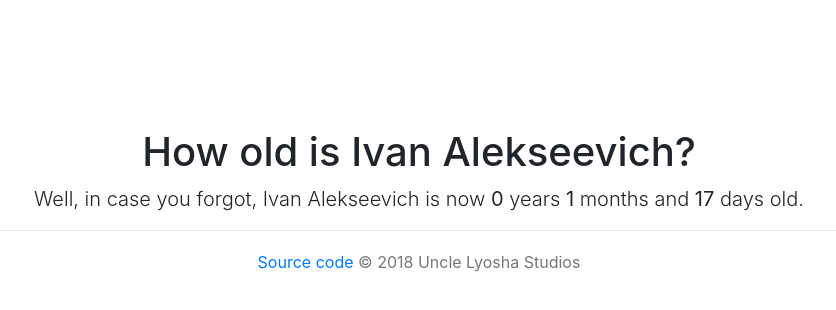
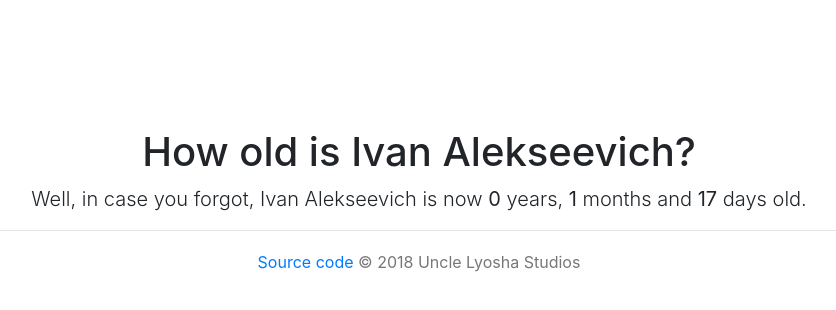
Before and after one commit to STYTZ/how-old-is-ivan-alekseevich, a plain HTML site: page index.html in a window 1280 px wide. Shown: the full height of the page, 221-1057 px from the left. Drawn offline with nearby package versions, Linux system fonts and the light colour scheme.

Commit message:
add comma

```diff
--- a/index.html
+++ b/index.html
@@ -17,7 +17,7 @@
 
       <div>
         <h1>How old is Ivan Alekseevich?</h1>
-        <p class="lead">Well, in case you forgot, Ivan Alekseevich is now <strong class="js-years"></strong> years <strong class="js-months"></strong> months and <strong class="js-days"></strong> days old.</p>
+        <p class="lead">Well, in case you forgot, Ivan Alekseevich is now <strong class="js-years"></strong> years, <strong class="js-months"></strong> months and <strong class="js-days"></strong> days old.</p>
       </div>
 
 
```
